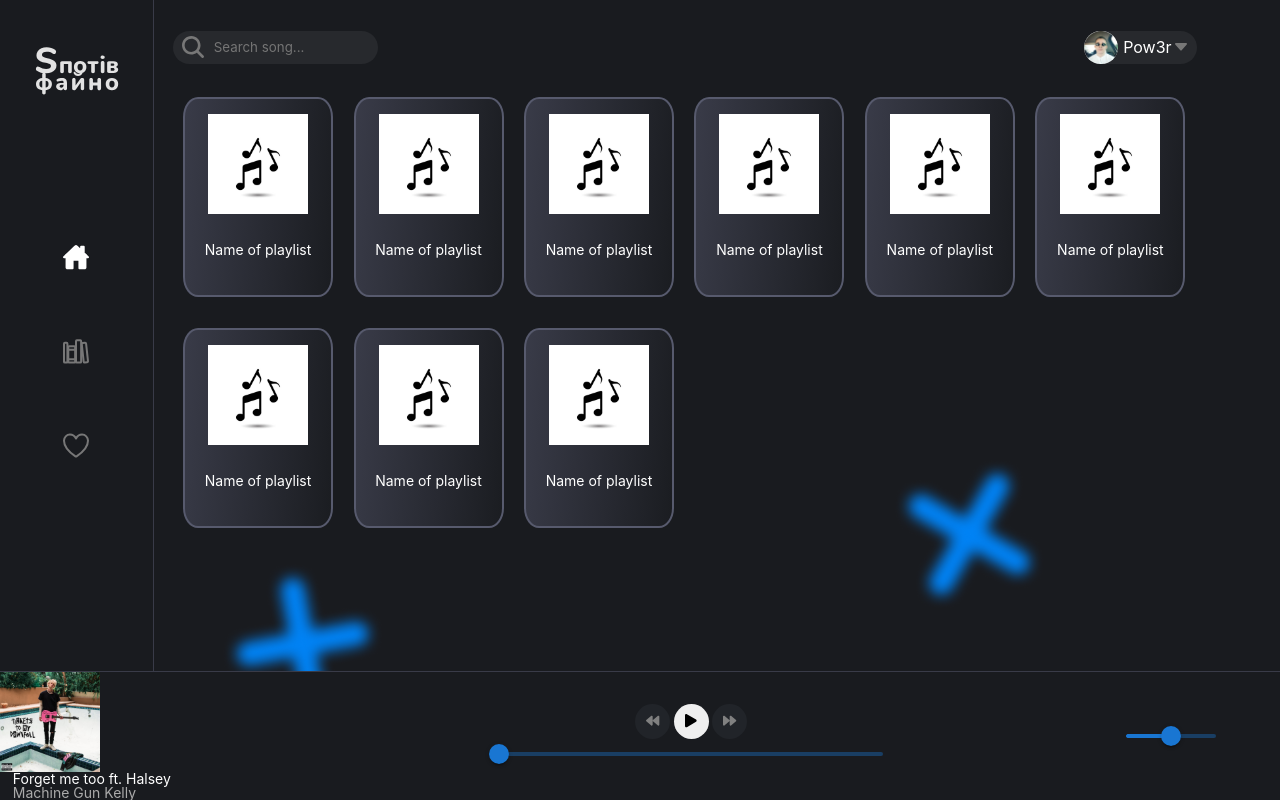
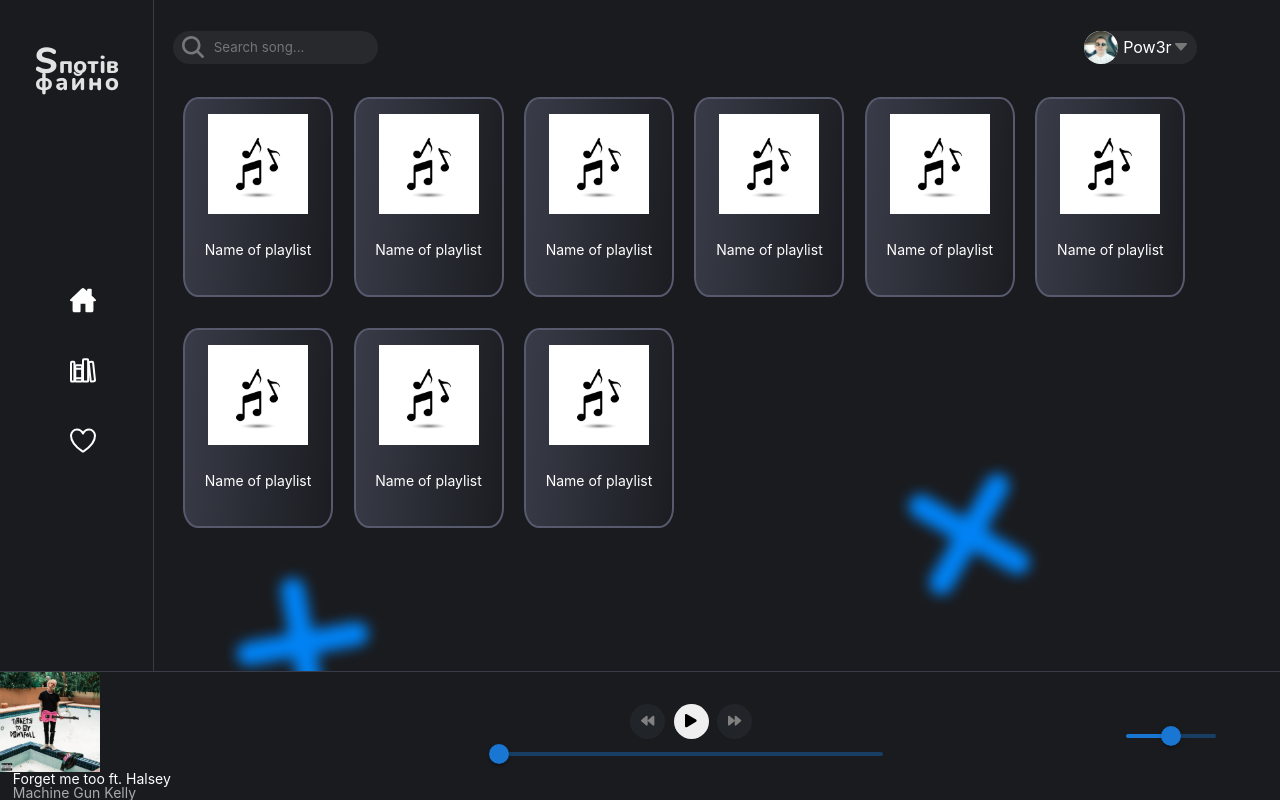
Before and after one commit to pow3r-prog/spotiv-faino-react, a React (Create React App) app: page /library in a window 1280 px wide. Built offline with nearby package versions, Linux system fonts and the light colour scheme.

Commit message:
updating navigation component

```diff
--- a/src/components/MusicPlayer/MusicPlayer.scss
+++ b/src/components/MusicPlayer/MusicPlayer.scss
@@ -45,7 +45,7 @@
     flex-wrap: wrap;
     justify-content: center;
     align-items: center;
-    width: 100%;
+    width: 350px;
     .play__buttons {
       display: flex;
       justify-content: space-between;
--- a/src/components/Navigation/Navigation.jsx
+++ b/src/components/Navigation/Navigation.jsx
@@ -15,23 +15,17 @@ const Navigation = () => {
                     <img src={logoIcon} alt='logo'></img>
                 </Link>
             </div>
-            <ul className='navigation__list'>
-                <li className="navigation__list_item">
-                    <Link to='/'>
+            <div className="navigation__list">
+                <Link className='home__page' to='/'>
                     <img src={homeIcon} alt='home'></img>
                 </Link>
-                </li>
-                <li className="navigation__list_item">
-                    <Link to='/library'>
+                <Link className='library__page' to='/library'>
                     <img src={libraryIcon} alt='library'></img>
                 </Link>
-                </li>
-                <li className="navigation__list_item">
-                    <Link to='/favorite'>
+                <Link className='favorite__page' to='/favorite'>
                         <img src={favoriteIcon} alt='favorite'></img>
                 </Link>
-                </li>
-            </ul>
+            </div>
         </div>
     )
 }
--- a/src/components/Navigation/Navigation.scss
+++ b/src/components/Navigation/Navigation.scss
@@ -19,21 +19,67 @@
     display: flex;
     flex-wrap: wrap;
     align-items: center;
-    justify-content: center;
+    justify-content: space-between;
+    flex-direction: column;
     height: auto;
     width: 30%;
-    margin-bottom: 22rem;
-    &_item {
+    height: 25%;
+    margin-bottom: 12rem;
+    .active {
+      background: #0082f4;
+      border-radius: 25px;
+      box-shadow: 0px 0px 15px #0082f4;
+    }
+    .home__page {
       display: flex;
       justify-content: center;
       align-items: center;
+      height: 60px;
       width: 60px;
-      height: 60px;
+      // background: #0082f4;
+      // border-radius: 25px;
+      // box-shadow: 0px 0px 15px #0082f4;
       &:hover {
         background: #0082f4;
         border-radius: 25px;
         box-shadow: 0px 0px 15px #0082f4;
       }
     }
+    .library__page {
+      display: flex;
+      justify-content: center;
+      align-items: center;
+      height: 60px;
+      width: 60px;
+      &:hover {
+        background: #0082f4;
+        border-radius: 25px;
+        box-shadow: 0px 0px 15px #0082f4;
+      }
+    }
+    .favorite__page {
+      display: flex;
+      justify-content: center;
+      align-items: center;
+      height: 60px;
+      width: 60px;
+      &:hover {
+        background: #0082f4;
+        border-radius: 25px;
+        box-shadow: 0px 0px 15px #0082f4;
+      }
+    }
+    // div {
+    //   display: flex;
+    //   justify-content: center;
+    //   align-items: center;
+    //   width: 60px;
+    //   height: 60px;
+    // &:hover {
+    //   background: #0082f4;
+    //   border-radius: 25px;
+    //   box-shadow: 0px 0px 15px #0082f4;
+    // }
+    // }
   }
 }
```
Also changed, not shown: src/components/accets/img/favoriteIcon.svg, src/components/accets/img/libraryIcon.svg. Lines whose indentation alone changed are shown as unchanged.
